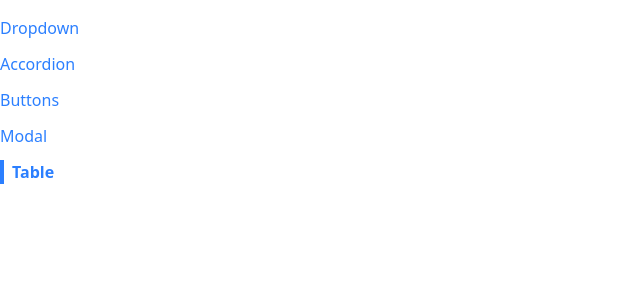
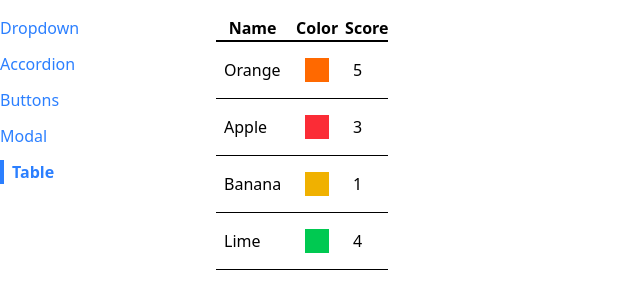
Before and after one commit to PeterBachman100/comps, a React (Vite) app: page /table in a window 1280 px wide. Shown: the top 300 px of the page, without its empty margins (0-640 px from the left). Built offline with nearby package versions, Linux system fonts and the light colour scheme.

Commit message:
Feat: Table Component

```diff
--- a/src/components/Table.js
+++ b/src/components/Table.js
@@ -1,7 +1,28 @@
-function Table({ data }) {
+function Table({ data, config, keyFn }) {
+    const renderedHeaders = config.map((column) => {
+        return <th key={column.label}>{column.label}</th>
+    });
+
+
+    const renderedRows = data.map((rowData) => {
+        const renderedCells = config.map((column) => {
+            return (
+                <td className="p-2" key={column.label}>{column.render(rowData)}</td>
+            );
+        })
+        return (
+            <tr key={keyFn(rowData)} className="border-b">
+               {renderedCells}
+            </tr>
+        );
+    });
+
     return (
-        <table>
-
+        <table className="table-auto border-spacing-2">
+            <thead>
+                <tr className="border-b-2">{renderedHeaders}</tr>
+            </thead>
+            <tbody>{renderedRows}</tbody>
         </table>
     );
 }
--- a/src/pages/TablePage.js
+++ b/src/pages/TablePage.js
@@ -8,8 +8,18 @@
         {name: 'Lime', color: 'bg-green-500', score: 4},
     ];
 
+    const config = [
+        {label: 'Name', render: (fruit) => fruit.name },
+        {label: 'Color', render: (fruit) => <div className={`p-3 m-2 ${fruit.color}`}></div>},
+        {label: 'Score', render: (fruit) => fruit.score }
+    ];
+
+    const keyFn = (fruit) => {
+        return fruit.name;
+    };
+
     return (
-        <Table data={data} />
+        <Table data={data} config={config} keyFn={keyFn}/>
     );
 }
 
```
